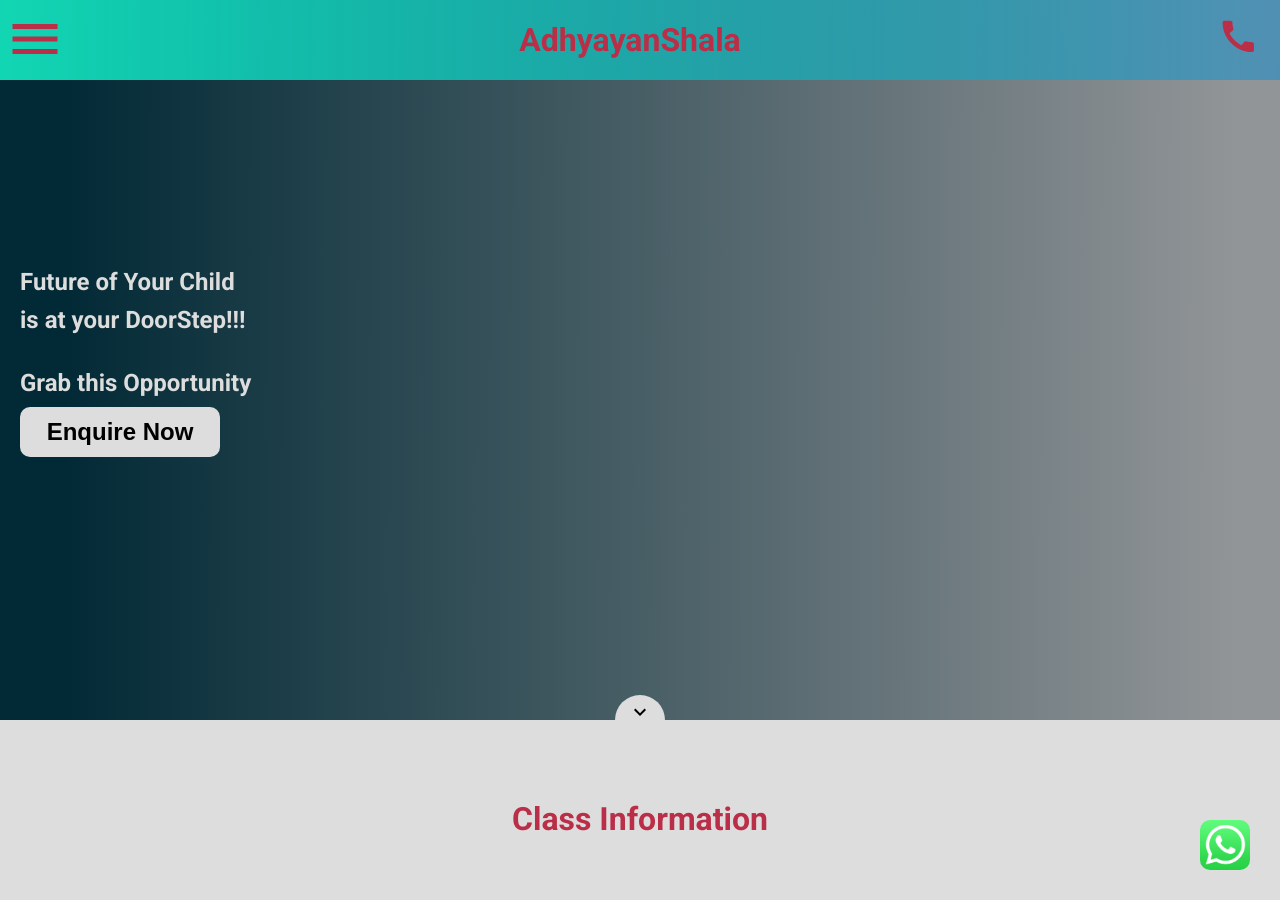
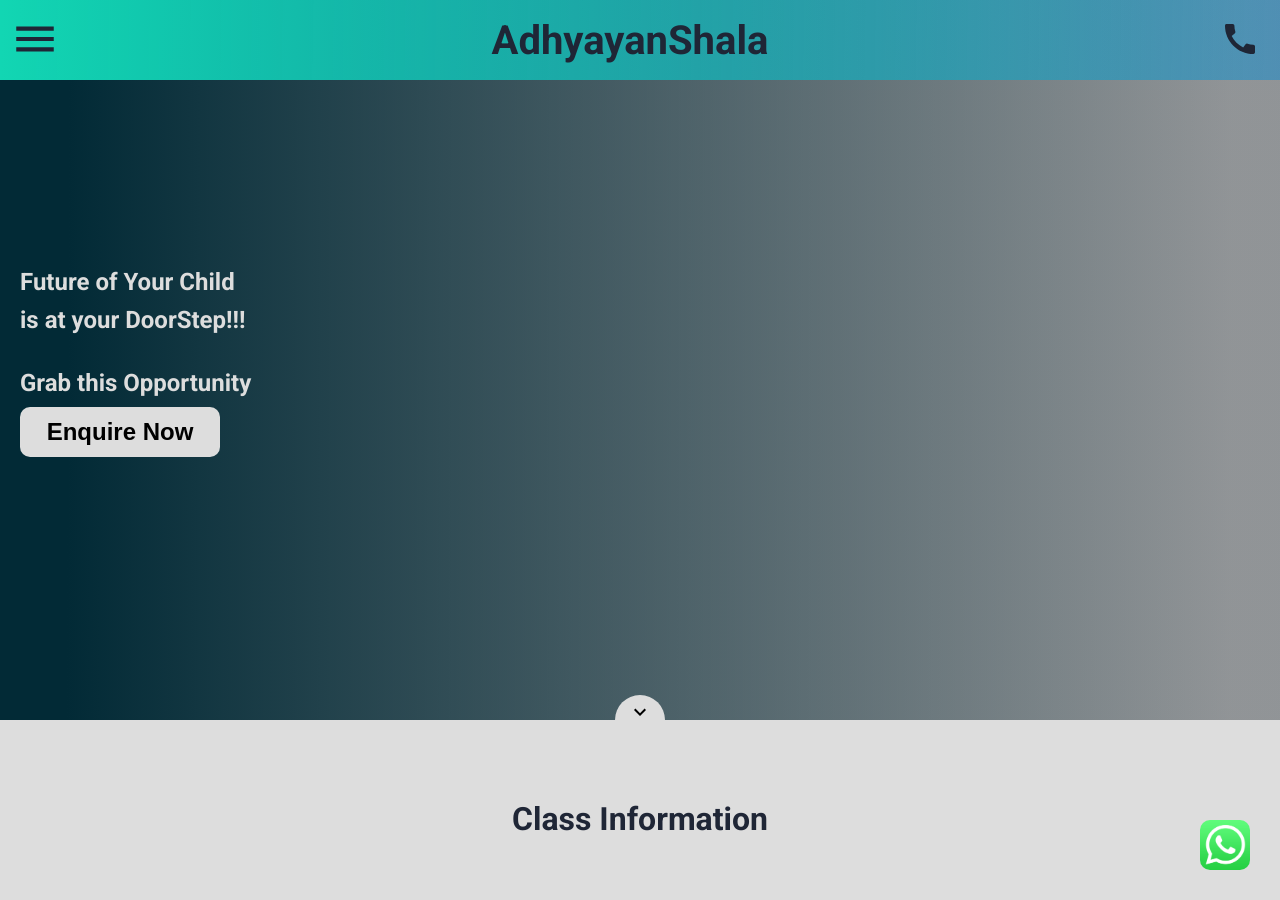
Before and after one commit to joshiCoding/adhyayanShala, a Jekyll site: the page built from index.markdown, in a window 1280 px wide and 900 px high. Built offline with Jekyll 4.4.1, drawn with Linux system fonts in a browser that asks for light colours.

Commit message:
adjustment to the new color scheme of site

```diff
--- a/_layouts/home.html
+++ b/_layouts/home.html
@@ -26,11 +26,11 @@
 <header>
     <nav class="main-nav">
     <button class="main-nav-btn nav-container-open">
-        <svg xmlns="http://www.w3.org/2000/svg" viewBox="2 2 20 20" fill="black" width="30" height="30"><path d="M0 0h24v24H0z" fill="none"/><path d="M3 18h18v-2H3v2zm0-5h18v-2H3v2zm0-7v2h18V6H3z"/></svg>
+        <svg xmlns="http://www.w3.org/2000/svg" viewBox="0 0 24 24" fill="black" width="30" height="30"><path d="M0 0h24v24H0z" fill="none"/><path d="M3 18h18v-2H3v2zm0-5h18v-2H3v2zm0-7v2h18V6H3z"/></svg>
     </button>
     <div class="nav-container">
-        <button class="nav-container-close"><svg xmlns="http://www.w3.org/2000/svg" height="50" viewBox="1.5 1.5 20 20" width="50"><path d="M0 0h24v24H0z" fill="none"/><path d="M19 6.41L17.59 5 12 10.59 6.41 5 5 6.41 10.59 12 5 17.59 6.41 19 12 13.41 17.59 19 19 17.59 13.41 12z"/></svg></button>
-        <li><a href="">Home</a></li>
+        <button class="nav-container-close"><svg xmlns="http://www.w3.org/2000/svg" height="50" viewBox="0 0 22 22" width="50"><path d="M0 0h24v24H0z" fill="none"/><path d="M19 6.41L17.59 5 12 10.59 6.41 5 5 6.41 10.59 12 5 17.59 6.41 19 12 13.41 17.59 19 19 17.59 13.41 12z"/></svg></button>
+        <li class="active-page">Home</li>
         <li><a href="">If Not Sure</a></li>
         <li><a href="">Contact Us Now</a></li>
         <li><a href="">Find a Home Tutor</a></li>
@@ -40,7 +40,7 @@
     <div class="logo">AdhyayanShala</div>
     <button class="call-now">
         <a href="tel:8005405260">
-            <svg xmlns="http://www.w3.org/2000/svg" height="40" viewBox="2 2 22 23" width="40"><path d="M0 0h24v24H0z" fill="none"/><path d="M20.01 15.38c-1.23 0-2.42-.2-3.53-.56-.35-.12-.74-.03-1.01.24l-1.57 1.97c-2.83-1.35-5.48-3.9-6.89-6.83l1.95-1.66c.27-.28.35-.67.24-1.02-.37-1.11-.56-2.3-.56-3.53 0-.54-.45-.99-.99-.99H4.19C3.65 3 3 3.24 3 3.99 3 13.28 10.73 21 20.01 21c.71 0 .99-.63.99-1.18v-3.45c0-.54-.45-.99-.99-.99z"/></svg>
+            <svg xmlns="http://www.w3.org/2000/svg" height="40" viewBox="0 0 24 24" width="40"><path d="M0 0h24v24H0z" fill="none"/><path d="M20.01 15.38c-1.23 0-2.42-.2-3.53-.56-.35-.12-.74-.03-1.01.24l-1.57 1.97c-2.83-1.35-5.48-3.9-6.89-6.83l1.95-1.66c.27-.28.35-.67.24-1.02-.37-1.11-.56-2.3-.56-3.53 0-.54-.45-.99-.99-.99H4.19C3.65 3 3 3.24 3 3.99 3 13.28 10.73 21 20.01 21c.71 0 .99-.63.99-1.18v-3.45c0-.54-.45-.99-.99-.99z"/></svg>
         </a>
     </button>
 </header>
--- a/assets/css/styles.scss
+++ b/assets/css/styles.scss
@@ -14,7 +14,11 @@
     background:#ddd;
     font-family: 'Roboto', sans-serif;
     // color:#CF5612;
-    color:#BB2E47;
+    // color:#BB2E47;
+    color:#1f2636;
+    a{
+    color:#1f2636;
+    }
 
 
 }
@@ -60,14 +64,17 @@
 
 // ---------components--------
 .box{
-    border:2px solid #a1a1a1;
+    border:2px solid #a0b2db;
+    ;
     border-radius:10px;
     width:90%;
     max-width:500px;
     height:auto;
     margin:20px;
     overflow:hidden;
-    color:#BB2E47;
+    // color:#BB2E47;
+    color:#1f2636;
+
     .box-img{
 
         width:100%;
@@ -123,12 +130,16 @@
         left:-70%
     }
 }
+.active-page{
+    color:#BB2E47;
+}
 // ------Design------
 
 //header
 header{
     svg{
-        fill:#BB2E47;
+        fill:#1f2636;
+
 
     }
 
@@ -148,7 +159,7 @@
            overflow:hidden;
            position:absolute;
            z-index:50;
-           background:#ccc;
+           background: linear-gradient(89.12deg, #2EBBA2 0.84%, #32B3AA 0.85%, #33B0AE 0.86%, #7390F4 99.07%);
            top:0;
            left:0;
            width:0;
@@ -175,6 +186,22 @@
            }
            a{
                text-decoration:none;
+               position:relative;
+            }
+           a::before{
+                content:'';
+                position:absolute;
+                bottom:0;
+                right:0;
+                height:2px;
+                width:100%;
+                background: linear-gradient(90deg, #25F5DC 2.38%, rgba(1, 129, 223, 0.97) 100%);
+                transition:transform 150ms linear;
+                transform:scaleX(0);
+                transform-origin: left;
+           }
+            a:hover::before{
+               transform:scaleX(1);
            }
        }
        .nav-container-open{
@@ -186,7 +213,7 @@
     }
     .logo{
         font-weight:bolder;
-        font-size:2rem;
+        font-size:40px;
     }
     .call-now{
         border:0;
```
Also changed, not shown: 3 other files.
